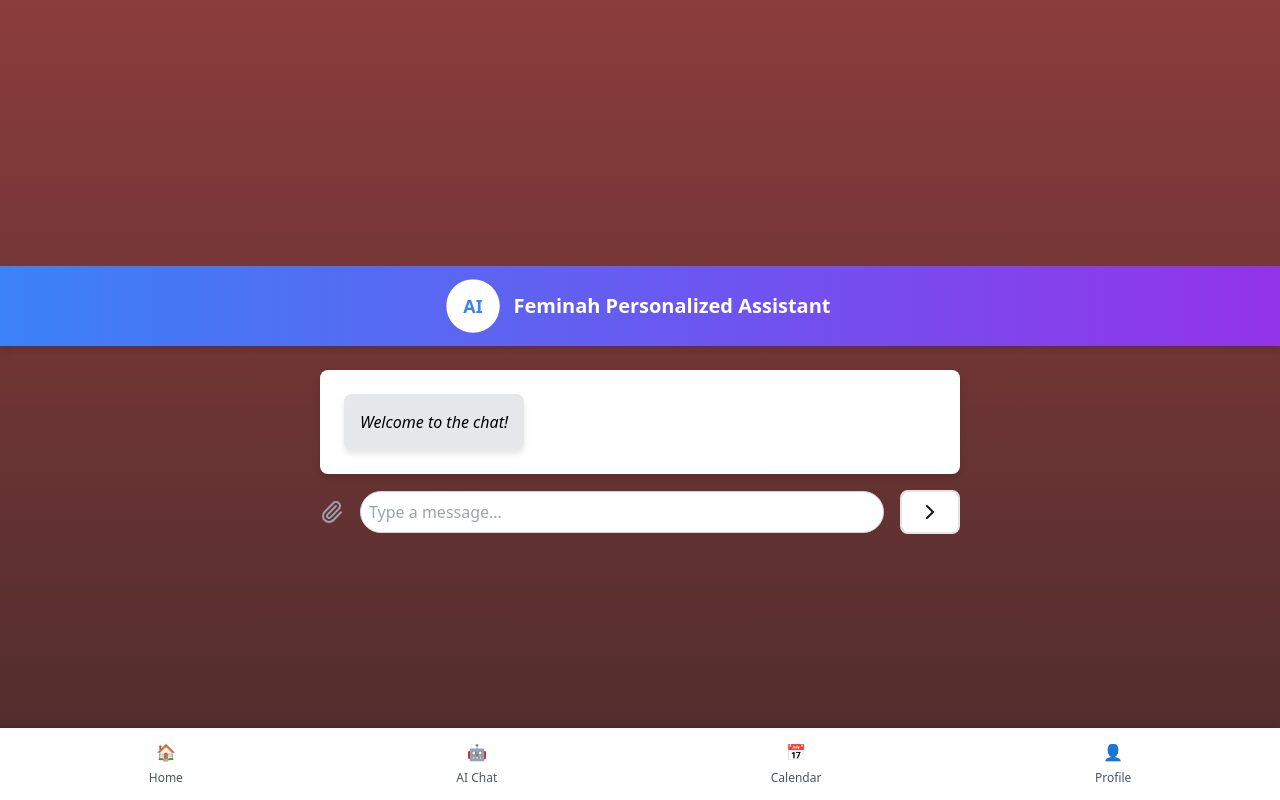
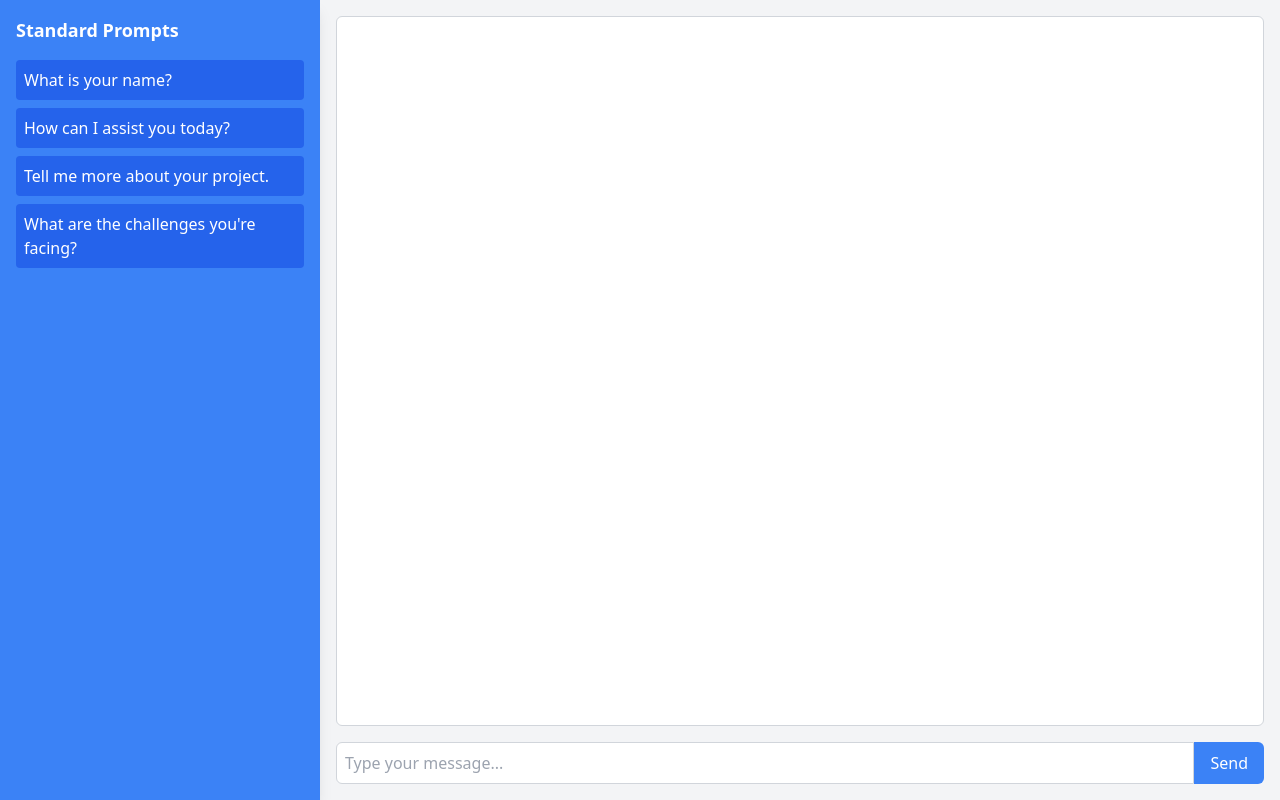
Before and after one commit to imbaraniii/Feminae, a React (Vite) app in the folder Client/: page /chatpage in a window 1280 px wide. Built offline with nearby package versions, Linux system fonts and the light colour scheme.

Commit message:
Upadated Chatpage.py

```diff
--- a/Client/package.json
+++ b/Client/package.json
@@ -14,6 +14,7 @@
     "@typescript-eslint/parser": "^8.18.2",
     "autoprefixer": "^10.4.20",
     "class-variance-authority": "^0.7.1",
+    "classnames": "^2.5.1",
     "clsx": "^2.1.1",
     "framer-motion": "^11.15.0",
     "lucide-react": "^0.469.0",
@@ -21,6 +22,7 @@
     "postcss": "^8.4.49",
     "react": "^18.3.1",
     "react-dom": "^18.3.1",
+    "react-icons": "^5.4.0",
     "react-router-dom": "^7.1.1",
     "retro-grid": "^1.2.3",
     "tailwind-merge": "^2.6.0",
--- a/Client/src/pages/Load_Landing.jsx
+++ b/Client/src/pages/Load_Landing.jsx
@@ -16,7 +16,7 @@ const SplashScreen = () => {
   return (
     <>
       <div className="h-screen w-screen flex flex-col items-center justify-center overflow-hidden fixed top-0 left-0">
-        <img src={logo} alt="Feminae Logo" className="w-36 h-auto mb-8" />
+        <img src={logo} alt="Feminae Logo" className="w-60 h-auto mb-8" />
         <Ripple />
       </div>
     </>
--- a/Client/src/pages/chatpage.jsx
+++ b/Client/src/pages/chatpage.jsx
@@ -1,239 +1,105 @@
-import React, { useState, useEffect, useRef } from 'react';
-import { Link } from 'react-router-dom';
-import { Send, Smile, Paperclip } from 'lucide-react';
-import { motion } from 'framer-motion'; // Add animations
-import Button from "@/components/ui/button"; // Adjust the relative path based on folder structure
-import { ChevronRight } from "lucide-react";
+import React, { useState } from "react";
+import { FaBars, FaTimes } from "react-icons/fa";
+import classNames from "classnames";
 
-const ChatPage = () => {
-  const [messages, setMessages] = useState([
-    { id: 1, text: "Welcome to the chat!", sender: 'system' },
-  ]);
-  const [inputMessage, setInputMessage] = useState('');
-  const [showEmojiPicker, setShowEmojiPicker] = useState(false);
-  const messagesEndRef = useRef(null);
+const ResponsiveChatUI = () => {
+  const [messages, setMessages] = useState([]);
+  const [currentMessage, setCurrentMessage] = useState("");
+  const [isSidebarOpen, setIsSidebarOpen] = useState(false);
 
-  const scrollToBottom = () => {
-    messagesEndRef.current?.scrollIntoView({ behavior: "smooth" });
+  const standardPrompts = [
+    "What is your name?",
+    "How can I assist you today?",
+    "Tell me more about your project.",
+    "What are the challenges you're facing?",
+  ];
+
+  const sendMessage = (message) => {
+    if (message.trim() === "") return;
+    setMessages((prevMessages) => [...prevMessages, { text: message, sender: "user" }]);
+    setCurrentMessage("");
+    simulateBotResponse();
+    setIsSidebarOpen(false);
   };
 
-  useEffect(() => {
-    scrollToBottom();
-  }, [messages]);
-
-  const sendMessage = () => {
-    if (inputMessage.trim()) {
-      const newMessage = {
-        id: messages.length + 1,
-        text: inputMessage,
-        sender: 'user',
-      };
-      setMessages([...messages, newMessage]);
-
+  const simulateBotResponse = () => {
     setTimeout(() => {
-        const aiResponse = {
-          id: messages.length + 2,
-          text: `You said: ${inputMessage}`,
-          sender: 'ai',
-        };
-        setMessages((prevMessages) => [...prevMessages, aiResponse]);
+      const botReply = "This is a bot reply!";
+      setMessages((prevMessages) => [...prevMessages, { text: botReply, sender: "bot" }]);
     }, 1000);
-
-      setInputMessage('');
-      setShowEmojiPicker(false);
-    }
-  };
-
-  const handleEmojiClick = (emojiObject) => {
-    setInputMessage((prev) => prev + emojiObject.emoji);
   };
 
   return (
-    <div style={{
-      minHeight: '100vh',
-      background: 'linear-gradient(to bottom, #8B3C3C, #4D2C2C)',
-      display: 'flex',
-      flexDirection: 'column',
-      alignItems: 'center',
-      justifyContent: 'center',
-      color: 'white'
-    }}>
-      <header style={{
-        boxShadow: '0 4px 6px rgba(0, 0, 0, 0.1)',
-        background: 'linear-gradient(to right, #3B82F6, #9333EA)',
-        color: 'white',
-        width: '100%',
-        padding: '1rem'
-      }}>
-        <div style={{
-          display: 'flex',
-          alignItems: 'center',
-          gap: '1rem',
-          justifyContent: 'center'
-        }}>
-          <motion.div
-            style={{
-              width: '3rem',
-              height: '3rem',
-              background: 'white',
-              borderRadius: '50%',
-              display: 'flex',
-              alignItems: 'center',
-              justifyContent: 'center',
-              color: '#3B82F6',
-              fontWeight: 'bold'
-            }}
-            animate={{ scale: [1, 1.2, 1] }}
-            transition={{ duration: 1.5, repeat: Infinity }}
+    <>
+      <div className="chat-container h-screen w-screen flex flex-col lg:flex-row bg-gray-100">
+        <div
+          className={classNames(
+            "fixed top-0 left-0 h-screen w-3/4 sm:w-1/2 lg:w-1/4 bg-blue-500 text-white p-4 z-10 shadow-lg transition-transform transform",
+            {
+              "translate-x-0": isSidebarOpen,
+              "-translate-x-full": !isSidebarOpen,
+              "lg:static lg:translate-x-0 lg:block": true,
+            }
+          )}
         >
-            AI
-          </motion.div>
-          <h2 style={{ fontSize: '1.25rem', fontWeight: '600' }}>Feminah Personalized Assistant</h2>
+          <div className="flex justify-between items-center mb-4">
+            <h2 className="text-lg font-bold">Standard Prompts</h2>
+            <button
+              className="lg:hidden bg-blue-500 text-white p-2 rounded-full z-20"
+              onClick={() => setIsSidebarOpen(!isSidebarOpen)}
+            >
+              {isSidebarOpen ? <FaTimes /> : <FaBars />}
+            </button>
           </div>
-      </header>
-
-      <div style={{
-        background: 'white',
-        color: 'black',
-        borderRadius: '0.5rem',
-        boxShadow: '0 4px 6px rgba(0, 0, 0, 0.1)',
-        width: '91.666%',
-        maxWidth: '40rem',
-        marginTop: '1.5rem',
-        padding: '1.5rem'
-      }}>
-        {messages.map((msg) => (
-          <motion.div
-            key={msg.id}
-            initial={{ opacity: 0, y: 20 }}
-            animate={{ opacity: 1, y: 0 }}
-            transition={{ duration: 0.3 }}
-            style={{ display: 'flex', justifyContent: msg.sender === 'user' ? 'flex-end' : 'flex-start' }}
+          <ul className="space-y-2">
+            {standardPrompts.map((prompt, index) => (
+              <li
+                key={index}
+                className="cursor-pointer bg-blue-600 p-2 rounded hover:bg-blue-400"
+                onClick={() => sendMessage(prompt)}
               >
-            <div
-              style={{
-                maxWidth: '70%',
-                padding: '1rem',
-                borderRadius: '0.5rem',
-                boxShadow: '0 4px 6px rgba(0, 0, 0, 0.1)',
-                background: msg.sender === 'user' ? 'linear-gradient(to right, #3B82F6, #9333EA)' : '#E5E7EB',
-                color: msg.sender === 'user' ? 'white' : 'black',
-                textAlign: msg.sender === 'system' ? 'center' : 'left',
-                fontStyle: msg.sender === 'system' ? 'italic' : 'normal'
-              }}
-            >
-              {msg.text}
-            </div>
-          </motion.div>
+                {prompt}
+              </li>
             ))}
-        <div ref={messagesEndRef} />
+          </ul>
         </div>
 
-      {showEmojiPicker && (
-        <motion.div
-          initial={{ scale: 0 }}
-          animate={{ scale: 1 }}
-          transition={{ duration: 0.2 }}
-          style={{
-            position: 'absolute',
-            bottom: '5rem',
-            right: '1rem',
-            zIndex: 50
-          }}
-        >
-          <EmojiPicker onEmojiClick={handleEmojiClick} />
-        </motion.div>
-      )}
+        <div className={classNames(
+          "chat-interface flex flex-col flex-grow transition-transform transform p-4 bg-gray-100",
+          {
+            "translate-x-3/4 sm:translate-x-1/2 lg:translate-x-0": isSidebarOpen,
+            "translate-x-0": !isSidebarOpen,
+          }
+        )}>
+          <div className="chat-box flex-grow overflow-y-auto p-3 bg-white rounded-md border border-gray-300">
+            {messages.map((message, index) => (
+              <div key={index} className={`message mb-2 ${message.sender === "user" ? "text-right" : "text-left"}`}>
+                <div className={`inline-block p-2 rounded-lg ${message.sender === "user" ? "bg-blue-500 text-white" : "bg-gray-200 text-black"}`}>
+                  {message.text}
+                </div>
+              </div>
+            ))}
+          </div>
 
-      <div style={{
-        display: 'flex',
-        alignItems: 'center',
-        gap: '1rem',
-        marginTop: '1rem',
-        width: '91.666%',
-        maxWidth: '40rem'
-      }}>
-        <button style={{
-          color: '#9CA3AF',
-          transition: 'color 0.2s',
-          border: 'none',
-          background: 'none'
-        }} onMouseEnter={(e) => e.target.style.color = '#3B82F6'} onMouseLeave={(e) => e.target.style.color = '#9CA3AF'}>
-          <Paperclip size={24} />
-        </button>
+          <div className="message-input mt-4 flex">
             <input
               type="text"
-          value={inputMessage}
-          onChange={(e) => setInputMessage(e.target.value)}
-          onKeyPress={(e) => e.key === 'Enter' && sendMessage()}
-          placeholder="Type a message..."
-          style={{
-            flexGrow: 1,
-            padding: '0.5rem',
-            border: '1px solid #D1D5DB',
-            borderRadius: '9999px',
-            outline: 'none',
-            transition: 'box-shadow 0.2s',
-            boxShadow: '0 0 0 2px transparent'
-          }}
-          onFocus={(e) => e.target.style.boxShadow = '0 0 0 2px #3B82F6'}
-          onBlur={(e) => e.target.style.boxShadow = '0 0 0 2px transparent'}
+              value={currentMessage}
+              onChange={(e) => setCurrentMessage(e.target.value)}
+              placeholder="Type your message..."
+              className="flex-grow p-2 border border-gray-300 rounded-l-md focus:outline-none"
             />
-        <Button variant="outline" size="icon" onClick={sendMessage}>
-          <ChevronRight />
-        </Button>
+            <button
+              onClick={() => sendMessage(currentMessage)}
+              className="bg-blue-500 text-white px-4 py-2 rounded-r-md hover:bg-blue-600"
+            >
+              Send
+            </button>
           </div>
-
-      <nav style={{
-        position: 'fixed',
-        bottom: 0,
-        left: 0,
-        right: 0,
-        background: 'white',
-        padding: '0.75rem',
-        boxShadow: '0 -2px 4px rgba(0, 0, 0, 0.1)',
-        display: 'flex',
-        justifyContent: 'space-around'
-      }}>
-        <Link
-          to="/homepage"
-          style={{ textAlign: 'center', color: '#4B5563', transition: 'color 0.2s' }}
-          onMouseEnter={(e) => e.target.style.color = '#8B3C3C'}
-          onMouseLeave={(e) => e.target.style.color = '#4B5563'}
-        >
-          <div>🏠</div>
-          <span style={{ fontSize: '0.75rem' }}>Home</span>
-        </Link>
-        <Link
-          to="/chatpage"
-          style={{ textAlign: 'center', color: '#4B5563', transition: 'color 0.2s' }}
-          onMouseEnter={(e) => e.target.style.color = '#8B3C3C'}
-          onMouseLeave={(e) => e.target.style.color = '#4B5563'}
-        >
-          <div>🤖</div>
-          <span style={{ fontSize: '0.75rem' }}>AI Chat</span>
-        </Link>
-        <Link
-          to="/calendar"
-          style={{ textAlign: 'center', color: '#4B5563', transition: 'color 0.2s' }}
-          onMouseEnter={(e) => e.target.style.color = '#8B3C3C'}
-          onMouseLeave={(e) => e.target.style.color = '#4B5563'}
-        >
-          <div>📅</div>
-          <span style={{ fontSize: '0.75rem' }}>Calendar</span>
-        </Link>
-        <Link
-          to="/profile"
-          style={{ textAlign: 'center', color: '#4B5563', transition: 'color 0.2s' }}
-          onMouseEnter={(e) => e.target.style.color = '#8B3C3C'}
-          onMouseLeave={(e) => e.target.style.color = '#4B5563'}
-        >
-          <div>👤</div>
-          <span style={{ fontSize: '0.75rem' }}>Profile</span>
-        </Link>
-      </nav>
         </div>
+      </div>
+    </>
   );
 };
 
-export default ChatPage;
+export default ResponsiveChatUI;
```
Also changed, not shown: Client/src/lib/MarkdownRenderer.js (added, +17 -0 lines), Client/src/pages/landing.jsx (+11 -13 lines), Client/src/assets/image.png, 1 other file (tests, documents, lock files or other folders). Lines whose indentation alone changed are shown as unchanged.
